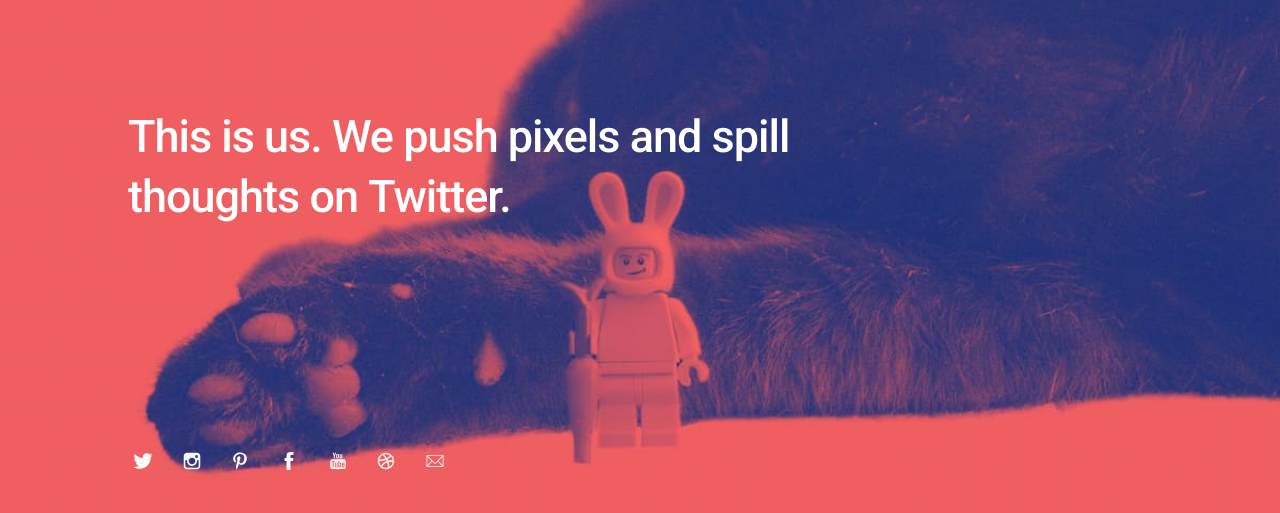
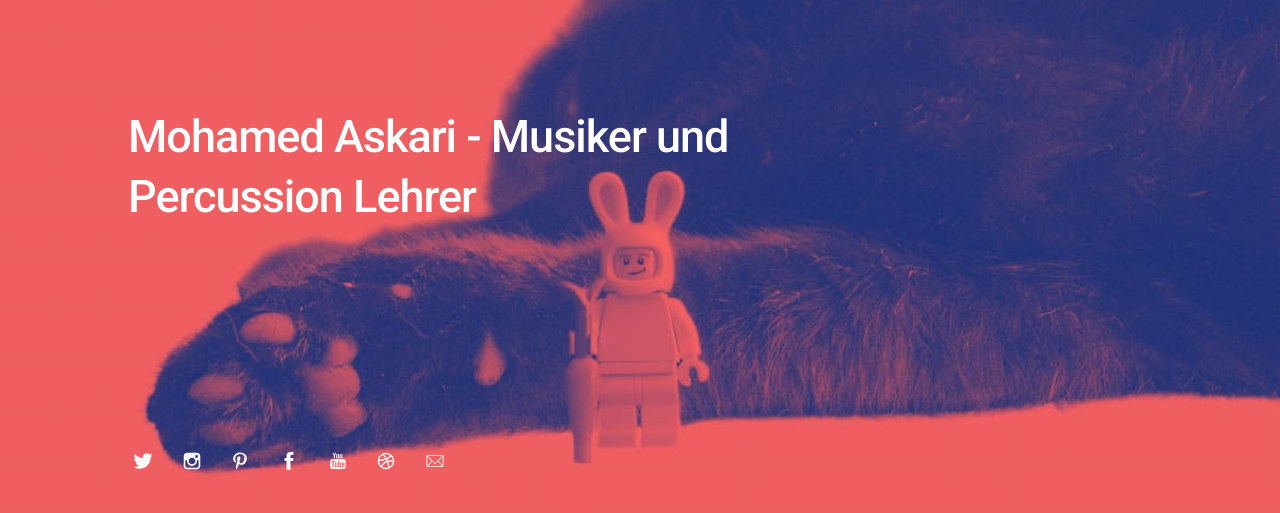
Before and after one commit to wippezorgel/wippezorgel.github.io, a plain HTML site: page index.html in a window 1280 px wide. Shown: the part 229-742 px from the top of the page. Drawn offline with Linux system fonts and the light colour scheme.

Commit message:
titel text geändert

```diff
--- a/index.html
+++ b/index.html
@@ -47,7 +47,7 @@
 
 		<div class="bio">
 
-			<p>This is us. We push pixels and spill thoughts on Twitter.</p>
+			<p>Mohamed Askari - Musiker und Percussion Lehrer</p>
 
 		</div>
 
```
